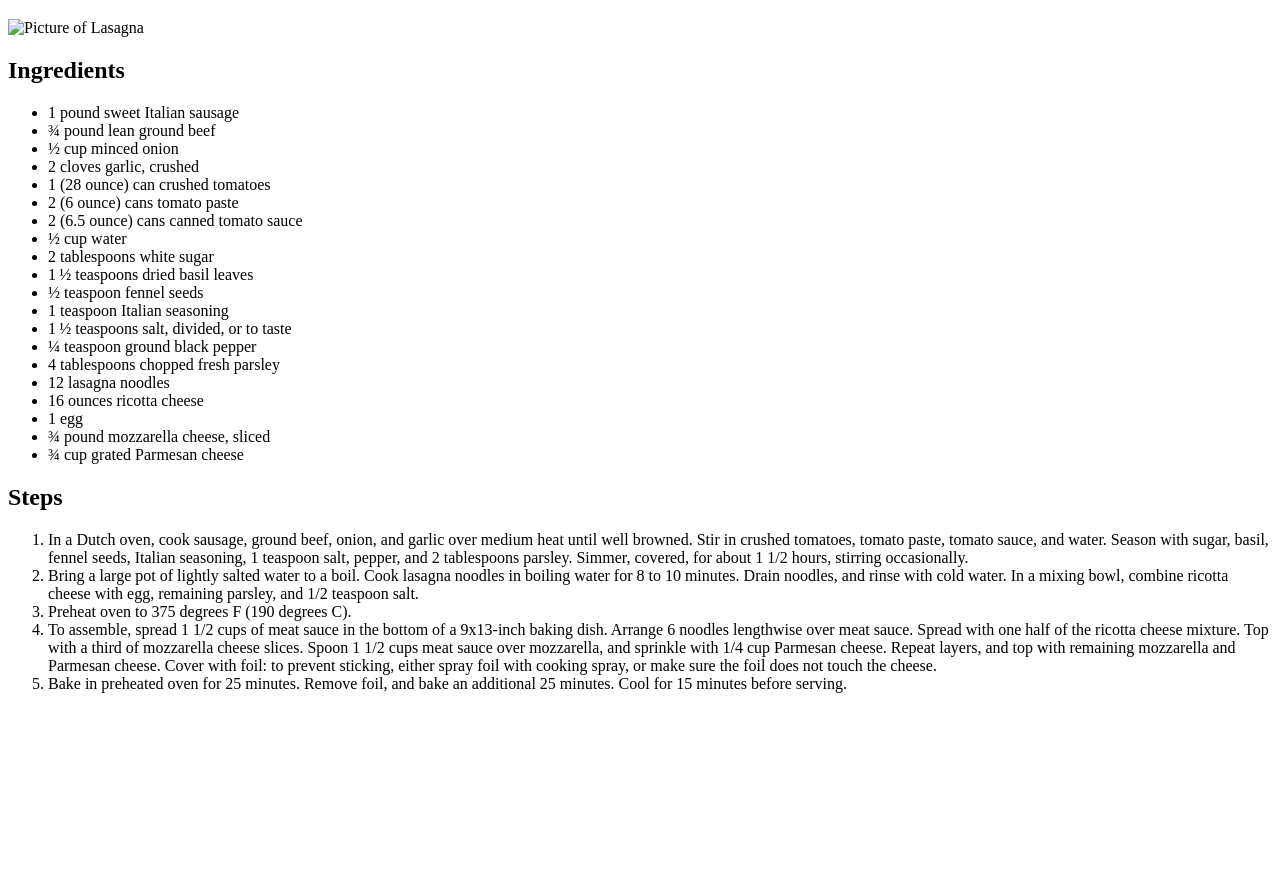
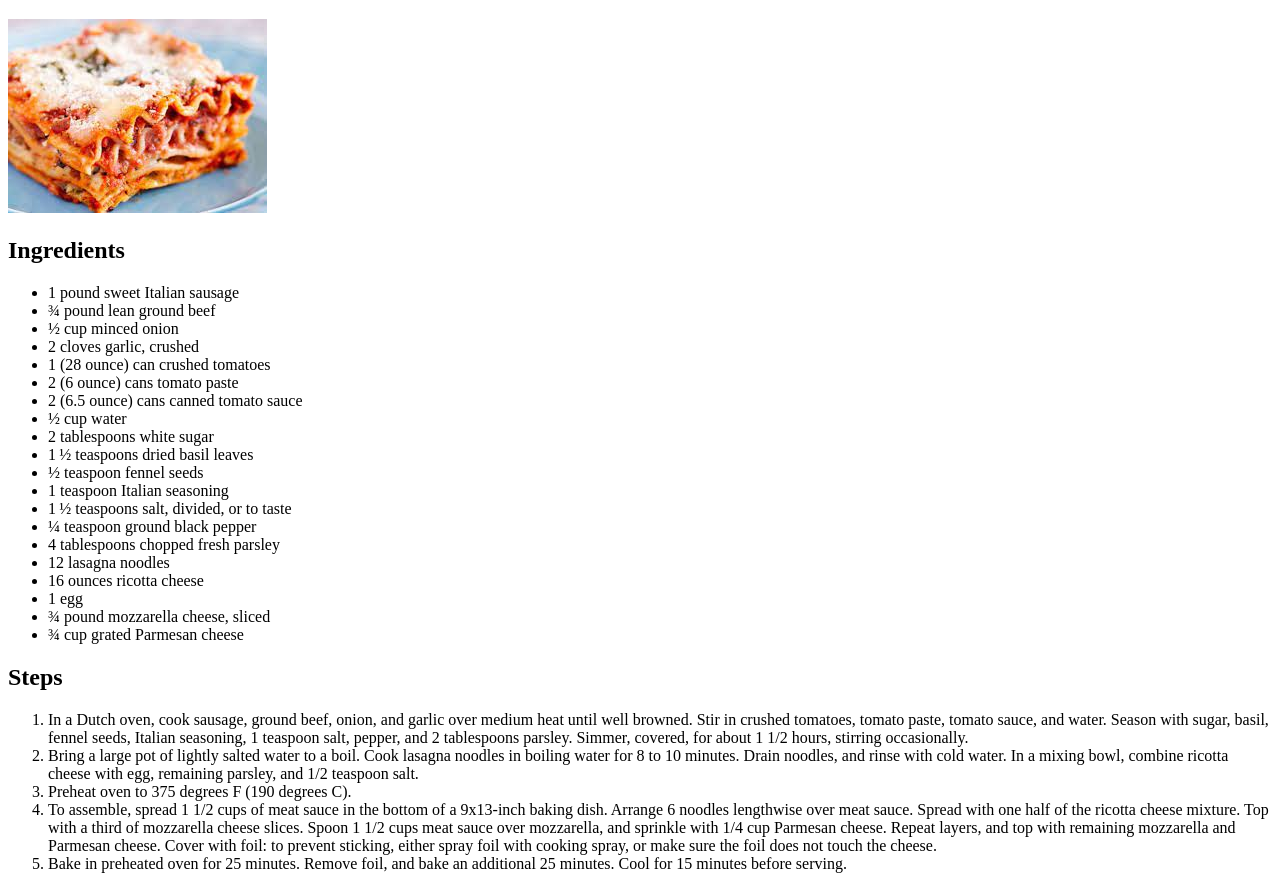
Before and after one commit to Dreees/odin-recipes, a plain HTML site: page recipes/lasagna.html in a window 1280 px wide. Shown: the part 61-950 px from the top of the page. Before the commit the page ends 800 px from the top, so only its background shows below. Drawn offline with Linux system fonts and the light colour scheme.

Commit message:
Update lasagna.html

```diff
--- a/recipes/lasagna.html
+++ b/recipes/lasagna.html
@@ -8,7 +8,7 @@
 </head>
 <body>
     <h1>Lasagna's Recipe</h1>
-    <img src="./images/lasagna.jpeg" alt="Picture of Lasagna">
+    <img src="../images/lasagna.jpeg" alt="Picture of Lasagna">
     <h2>Ingredients</h2>
     <ul>
         <li>1 pound sweet Italian sausage</li>
```
